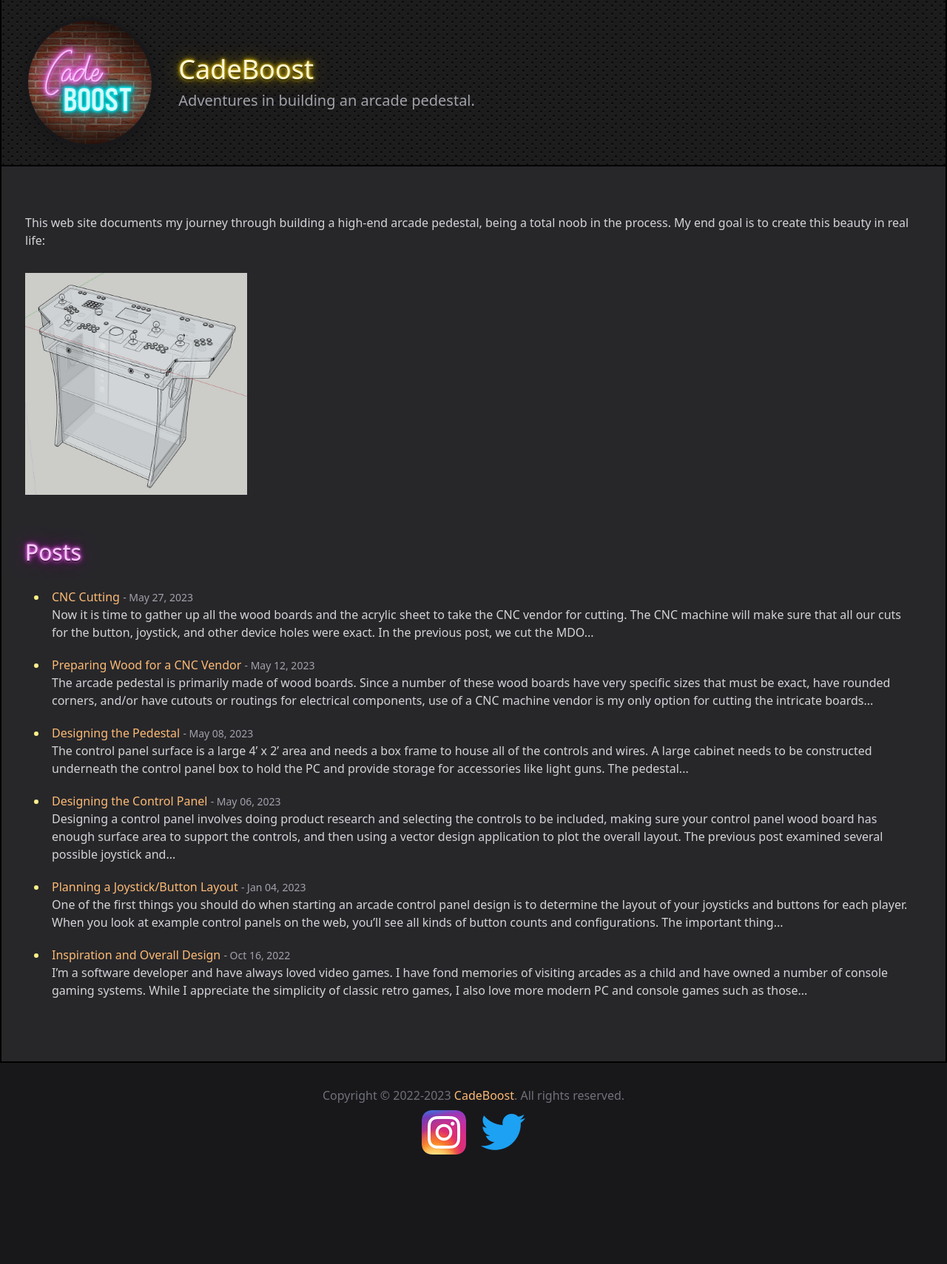
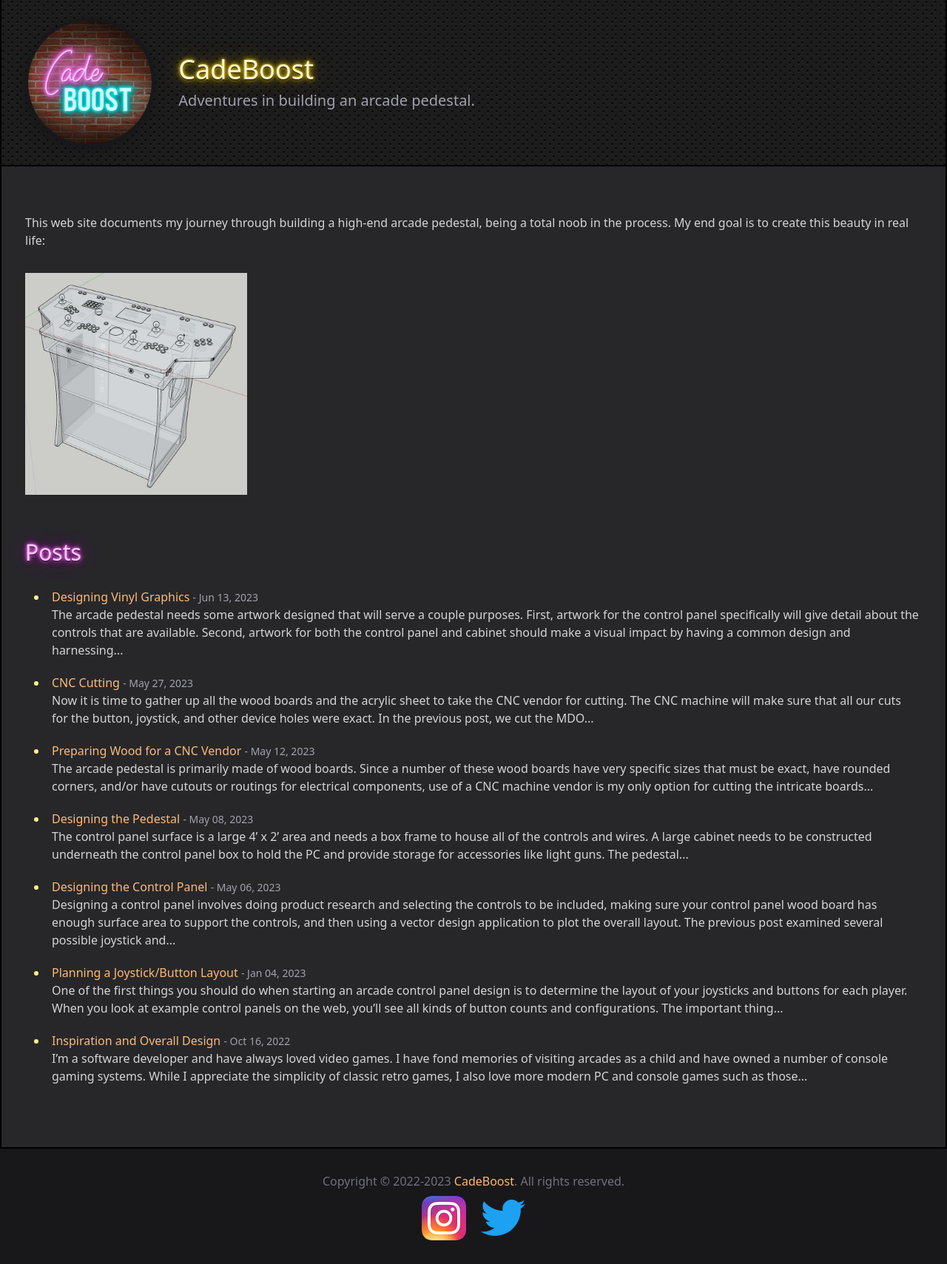
Before and after one commit to CadeBoost/cadeboost.github.io, a Jekyll site: the page built from Readme.md, in a window 1280 px wide. Shown: the whole page at 74% size. Built offline with Jekyll 4.4.1, drawn with Linux system fonts in a browser that asks for light colours; our own code applies the rules of GitHub Pages for plain Markdown files; before the commit the page ends 1593 px from its top, so only the background shows below that; some of the changed lines change nothing that is shown.

Commit message:
Added a blog post.

```diff
--- a/_posts/2023-05-27-cnc-cutting.md
+++ b/_posts/2023-05-27-cnc-cutting.md
@@ -84,4 +84,4 @@ They were able to get a similar cast acrylic sheet so that the cutting work coul
 
 Woohoo!  We now have all the materials needed to get to work on assembling the pedestal.
 
-In the next post, we'll take a slight detour to work on graphics that will be printed on vinyl and eventually applied on some of the plywood boards.
+In the [next post]({% post_url 2023-06-13-designing-vinyl-graphics %}), we'll take a slight detour to work on graphics that will be printed on vinyl and eventually applied on some of the plywood boards.
--- /dev/null
+++ b/_posts/2023-06-13-designing-vinyl-graphics.md
@@ -0,0 +1,99 @@
+---
+title: "Designing Vinyl Graphics"
+description: Control panel and cabinet artwork needs to be designed and then printed on vinyl.
+tags: pedestal cabinet artwork graphics vector vinyl
+---
+
+The arcade pedestal needs some artwork designed that will serve a couple purposes.  First, artwork for the control panel specifically will give detail about the controls that are available.  Second, artwork for both the control panel and cabinet should make a visual impact by having a common design and harnessing a cohesive theme throughout.
+
+In the [previous post]({% post_url 2023-05-27-cnc-cutting %}), we used a vendor to CNC cut a number of our plywood pieces to exact specifications so that controls will fit perfectly within them.  This also allows us to achieve some eye-pleasing curves in the wood.
+
+## Inspiration
+
+When I would think back to arcades in my early years, one of the very first games that always came to mind was the 1989 [Teenage Mutant Ninja Turtles](https://www.igdb.com/games/teenage-mutant-ninja-turtles) arcade game by Konami.  I loved playing this game in arcades, and spent a good number of quarters on it.
+
+![TMNT](/assets/images/posts/2023-06-13/tmnt.jpg)
+
+As a young teenager, I was a big TMNT fan.  I watched the cartoon and had a number of TMNT toys, some of which I still have tucked away in a box in the basement.
+
+What better way to pay tribute to one of my fondest childhood memories than to make TMNT the theme of my arcade pedestal?
+
+## Selecting a Vendor
+
+Through my prior work with [The Maker Lab](https://www.themakerlab.net/) to do the CNC cutting for the plywood boards, I learned that they also had a top-end vinyl graphics printer that could  print at nearly 900 DPI (dots per inch).  I decided to use them for my graphics printing needs as well.
+
+Due to the incredible printer resolution, all the artwork I designed needed to be in vector format (ideal), or at least upscaled enough to the point that nothing looked pixelated.
+
+## Control Panel
+
+The top of the control panel will have a lot of controls on it, many of which will light up via LEDs.  Therefore, I chose to keep the control panel artwork fairly simplistic.  The plan was to use a plain black background, surround most controls with bubbles of various colors, label some controls like admin buttons, and add some minor decorations here and there.
+
+It was time to use [Affinity Designer](https://affinity.serif.com/designer/) again to reopen the control panel design I created in a [previous post]({% post_url 2023-05-06-designing-the-control-panel %}).  This time, I added a new artwork layer with a black background and started adding decorations.
+
+![Art design](/assets/images/posts/2023-06-13/control-panel-design.jpg)
+
+### Player Controls
+
+I created green bubbles around each of the four players' various controls.  I then assigned a color to each player number, where the color corresponded to a turtle's primary color.  Player 1 was blue for Leonardo, player 2 was red for Raphael, player 3 was orange for Michelangelo, and player 4 was purple for Donatello.  These colors were added as outlines around the player controls' green bubbles.
+
+![Joystick area](/assets/images/posts/2023-06-13/player1-joystick.jpg)
+
+For decoration, I added line art weapons above each player's joystick/button area.  In the screenshot above, a katana sword was added for Leonardo.  Appropriate weapons were added for the other three players too.
+
+![Player coin/start buttons](/assets/images/posts/2023-06-13/player1-coinstart.jpg)
+
+The **Coin** and **Start** buttons for each player continued to carry over the same border color, and had button descriptions using a TNMT logo-like font.
+
+### Admin Buttons
+
+The admin buttons had a similar look, but used a more generic brown color as the background, and a green color as the outline.
+
+![Admin buttons](/assets/images/posts/2023-06-13/admin-buttons.jpg)
+
+### Trackball Area
+
+The trackball area used the same neutral colors and included a couple mouse button glyphs above the left and right mouse buttons.
+
+![Trackball](/assets/images/posts/2023-06-13/trackball.jpg)
+
+Some throwing star line art was added above the trackball for fun.
+
+### Other Decorations
+
+I wanted to add more line art where there was open space.  I put together artwork for a baby turtle approaching a radioactive barrel leaking waste.
+
+![Trackball](/assets/images/posts/2023-06-13/radioactive.jpg)
+
+And another smaller line art of the turtles' favorite food: pizza!
+
+![Pizza](/assets/images/posts/2023-06-13/pizza.jpg)
+
+## Cabinet
+
+While the art design of the control panel was kept relatively simple and subtle due to the number of controls that will be on it, the cabinet art was a different story.
+
+For the cabinet, the goal was to showcase each of the four turtles and put their likenesses underneath their related setup on the control panel.  This meant having Michelangelo on the left side, Leonardo and Raphael share the front, and Donatello on the right side.
+
+![Separator](/assets/images/posts/2023-06-13/cabinet-front-border-design.jpg)
+
+A custom separator vector pattern was designed with some subtle throwing star glyphs to separate Leonardo and Raphael on the front panel's art.
+
+I had to ensure the turtle characters didn't go too high in the cabinet art, as the control panel box's overhang will block the top third of the artwork.
+
+## Vinyl Printing
+
+Once all the graphics were prepared, I contacted [The Maker Lab](https://www.themakerlab.net/) to print them.  After they were ready, I went to pick them up.
+
+![Printer](/assets/images/posts/2023-06-13/printer.jpg)
+
+The printer was enormous and was easily able to handle my job.
+
+![Control panel](/assets/images/posts/2023-06-13/control-panel.jpg)
+
+Above is a screenshot of the printed control panel vinyl art, which if you recall, was over 4' x 2' in size.
+
+## Summary
+
+The artwork for the pedestal came together really nicely.  It has the TMNT theme I wanted, while still not being overly gaudy and busy.  Best of all, the printed vinyl looks amazing and I can't wait to see how it looks once it's all assembled.
+
+The next step in building the arcade pedestal will be to return to prepping the control panel for assembly.
--- a/assets/css/style.css
+++ b/assets/css/style.css
@@ -1091,18 +1091,9 @@ h1 {
   grid-column: span 3 / span 3;
 }
 
-.m-2 {
-  margin: 0.5rem;
-}
-
 .mx-auto {
   margin-left: auto;
   margin-right: auto;
-}
-
-.mx-1 {
-  margin-left: 0.25rem;
-  margin-right: 0.25rem;
 }
 
 .mx-2 {
```
Also changed, not shown: assets/images/posts/2023-06-13/admin-buttons.jpg (added), assets/images/posts/2023-06-13/cabinet-front-border-design.jpg (added), assets/images/posts/2023-06-13/cabinet-front-border.jpg (added), assets/images/posts/2023-06-13/cabinet-front.jpg (added), assets/images/posts/2023-06-13/cabinet-left.jpg (added), assets/images/posts/2023-06-13/cabinet-right.jpg (added), assets/images/posts/2023-06-13/control-panel-design.jpg (added), assets/images/posts/2023-06-13/control-panel-turtle.jpg (added), assets/images/posts/2023-06-13/control-panel.jpg (added), assets/images/posts/2023-06-13/pizza.jpg (added), assets/images/posts/2023-06-13/player1-coinstart.jpg (added), assets/images/posts/2023-06-13/player1-joystick.jpg (added), assets/images/posts/2023-06-13/printer.jpg (added), assets/images/posts/2023-06-13/printer2.jpg (added), 3 more files.
